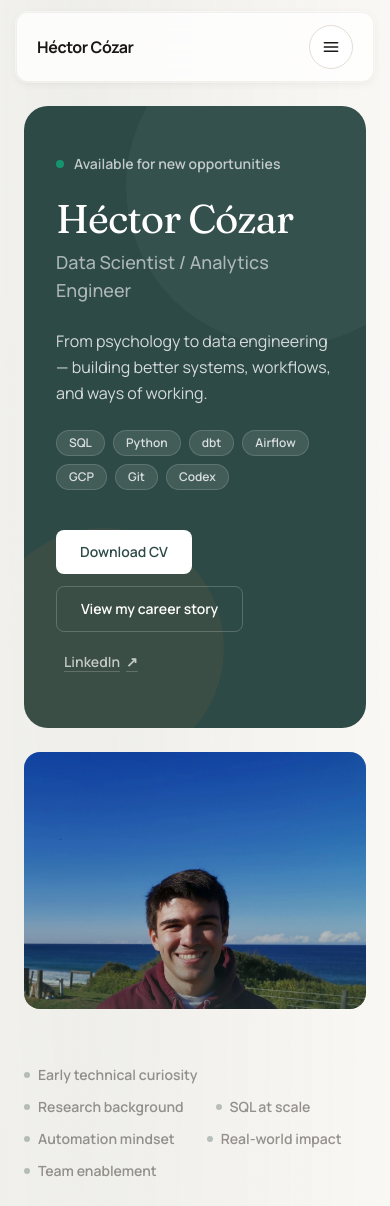
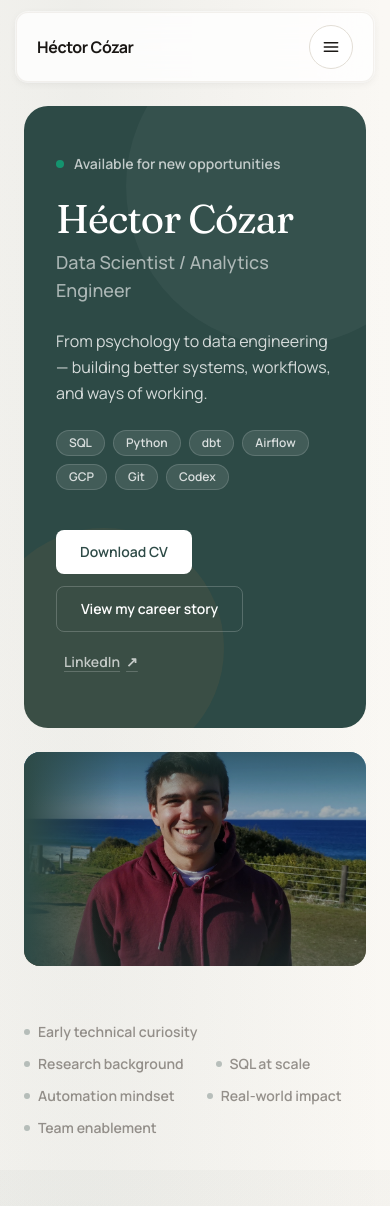
Before and after one commit to hecogo1/cv-landing-page, a React (Vite) app: page / in a window 390 px wide. Shown: the top 1206 px of the page. Built offline with nearby package versions, Linux system fonts and the light colour scheme.

Commit message:
Adjust mobile hero crop and overlays to match desktop

```diff
--- a/src/app/App.jsx
+++ b/src/app/App.jsx
@@ -157,10 +157,12 @@ function Hero() {
           <img
             src={images.heroPortrait}
             alt="Héctor Cózar"
-            className="aspect-[4/3] w-full object-cover object-top"
+            className="aspect-[16/10] w-full object-cover object-center"
             loading="eager"
           />
-          <div className="absolute inset-0 bg-accent/20 mix-blend-multiply" />
+          <div className="absolute inset-0 bg-accent/30 mix-blend-multiply" />
+          <div className="absolute inset-y-0 left-0 w-24 bg-gradient-to-r from-accent to-transparent" />
+          <div className="absolute inset-x-0 top-0 h-14 bg-gradient-to-b from-accent/60 to-transparent" />
           <div className="absolute inset-x-0 bottom-0 h-20 bg-gradient-to-t from-accent/40 to-transparent" />
         </div>
       </div>
```
